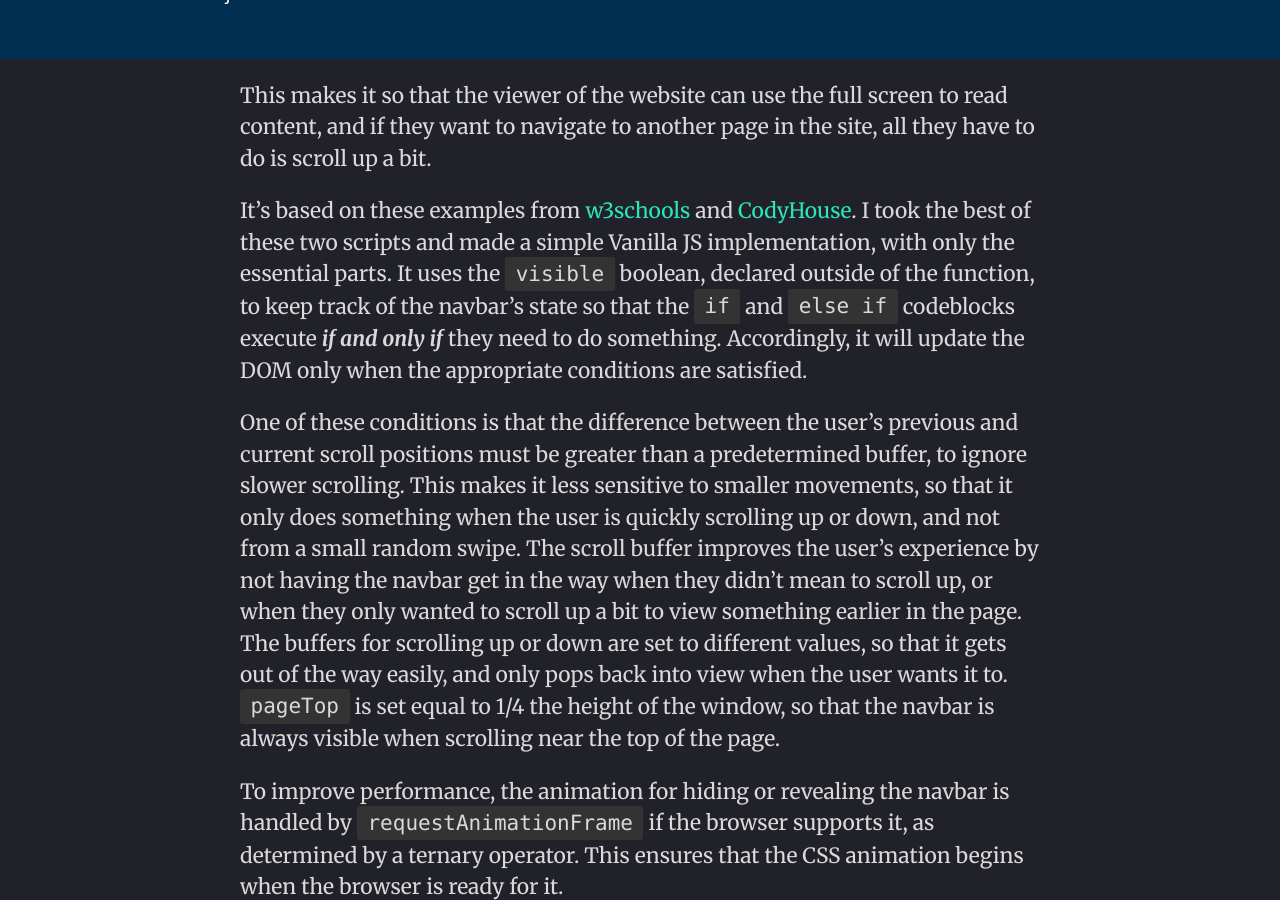
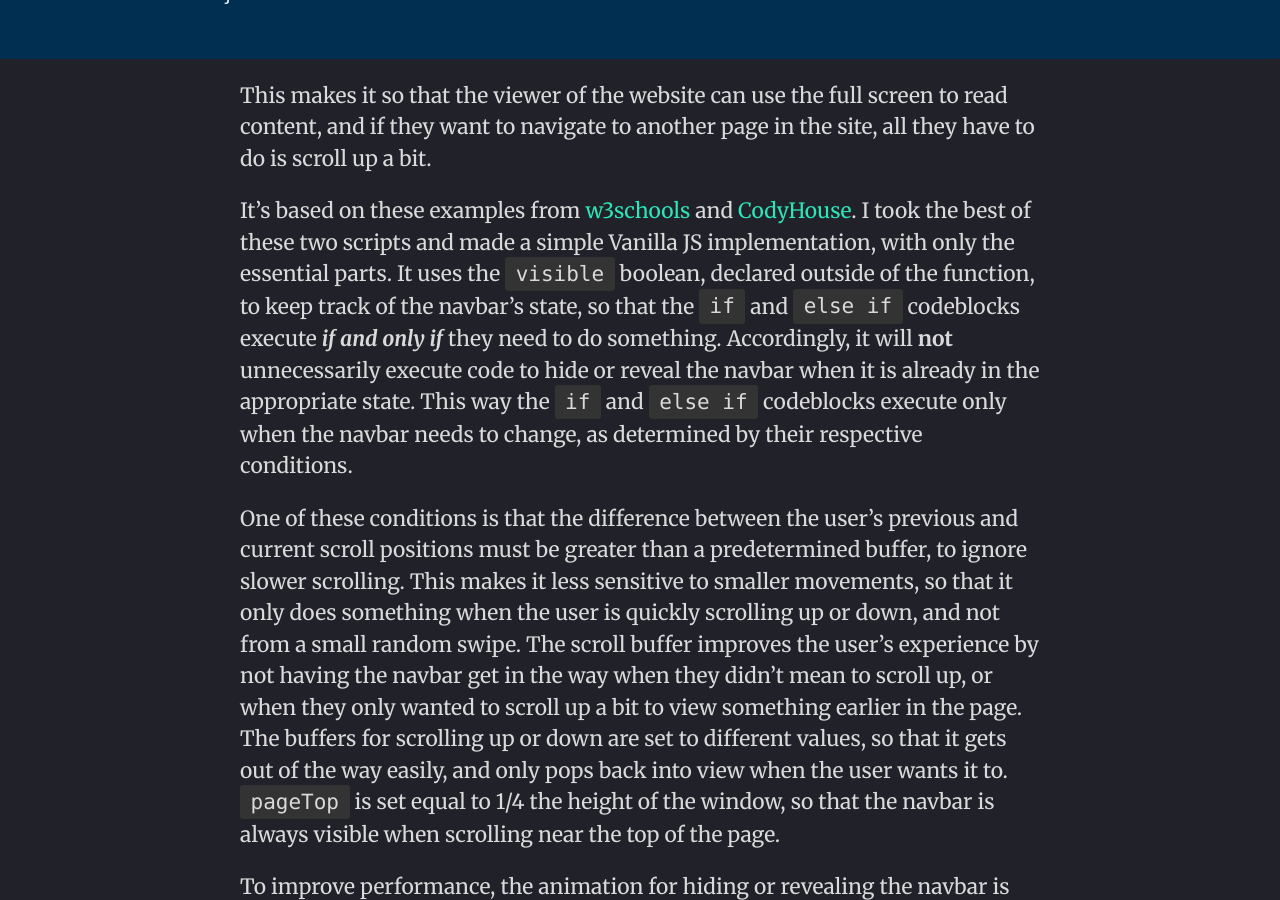
Before and after one commit to tmshkr/tmshkr.github.io, a Jekyll site: the page built from _posts/2018-09-21-simple-hiding-navbar.md, in a window 1280 px wide and 900 px high, scrolled down 1536 px. Built offline with Jekyll 4.4.1, drawn with Linux system fonts in a browser that asks for light colours; nearby versions of some CDN libraries.

Commit message:
Update post

```diff
--- a/_posts/2018-09-21-simple-hiding-navbar.md
+++ b/_posts/2018-09-21-simple-hiding-navbar.md
@@ -43,10 +43,12 @@ up a bit.
 It's based on these examples from [w3schools](https://www.w3schools.com/howto/howto_js_navbar_hide_scroll.asp)
 and [CodyHouse](https://codyhouse.co/gem/auto-hiding-navigation). I took the best
 of these two scripts and made a simple Vanilla JS implementation, with only the essential parts.
-It uses the `visible` boolean, declared outside of the function, to keep track of the navbar's state
+It uses the `visible` boolean, declared outside of the function, to keep track of the navbar's state,
 so that the `if` and `else if` codeblocks execute ***if and only if*** they
-need to do something. Accordingly, it will update the DOM only when the appropriate
-conditions are satisfied.
+need to do something. Accordingly, it will **not** unnecessarily execute code to hide
+or reveal the navbar when it is already in the appropriate state. This way the
+`if` and `else if` codeblocks execute only when the navbar needs to change,
+as determined by their respective conditions.
 
 One of these conditions is that the difference between the user's previous and current
 scroll positions must be greater than a predetermined buffer, to ignore slower scrolling.
```
